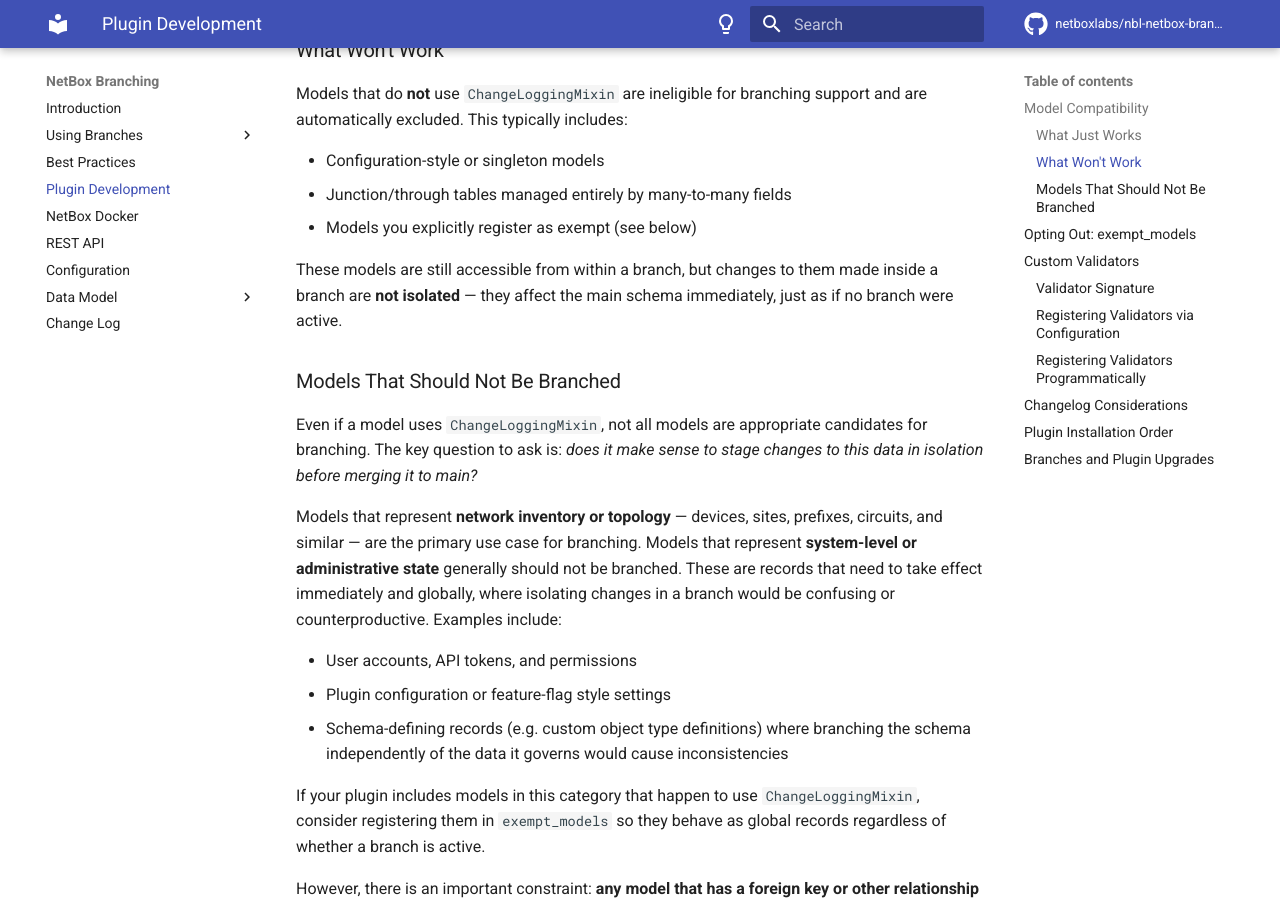
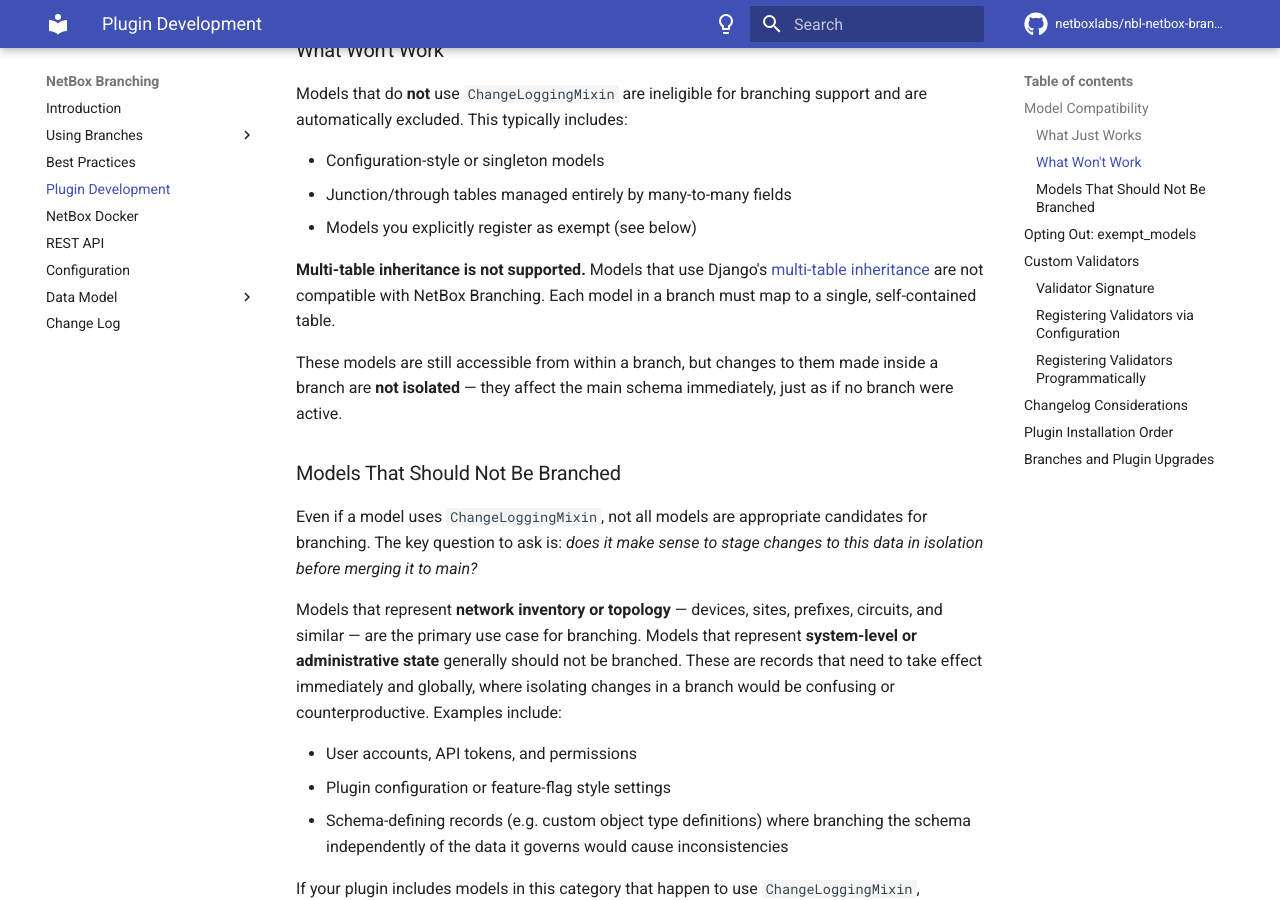
Before and after one commit to netboxlabs/netbox-branching, an MkDocs documentation site: the page built from docs/plugin-development.md, in a window 1280 px wide and 900 px high, scrolled down 907 px. Built offline with MkDocs 1.6.1 and Material for MkDocs 9.7.7, drawn with Linux system fonts in a browser that asks for light colours; comment, search, counter and statistics services are not loaded.

Commit message:
#461 document that multi-table inheritance isn't supported

```diff
--- a/docs/plugin-development.md
+++ b/docs/plugin-development.md
@@ -27,6 +27,8 @@
 - Configuration-style or singleton models
 - Junction/through tables managed entirely by many-to-many fields
 - Models you explicitly register as exempt (see below)
+
+**Multi-table inheritance is not supported.** Models that use Django's [multi-table inheritance](https://docs.djangoproject.com/en/6.0/topics/db/models/#multi-table-inheritance) are not compatible with NetBox Branching. Each model in a branch must map to a single, self-contained table.
 
 These models are still accessible from within a branch, but changes to them made inside a branch are **not isolated** — they affect the main schema immediately, just as if no branch were active.
 
```
